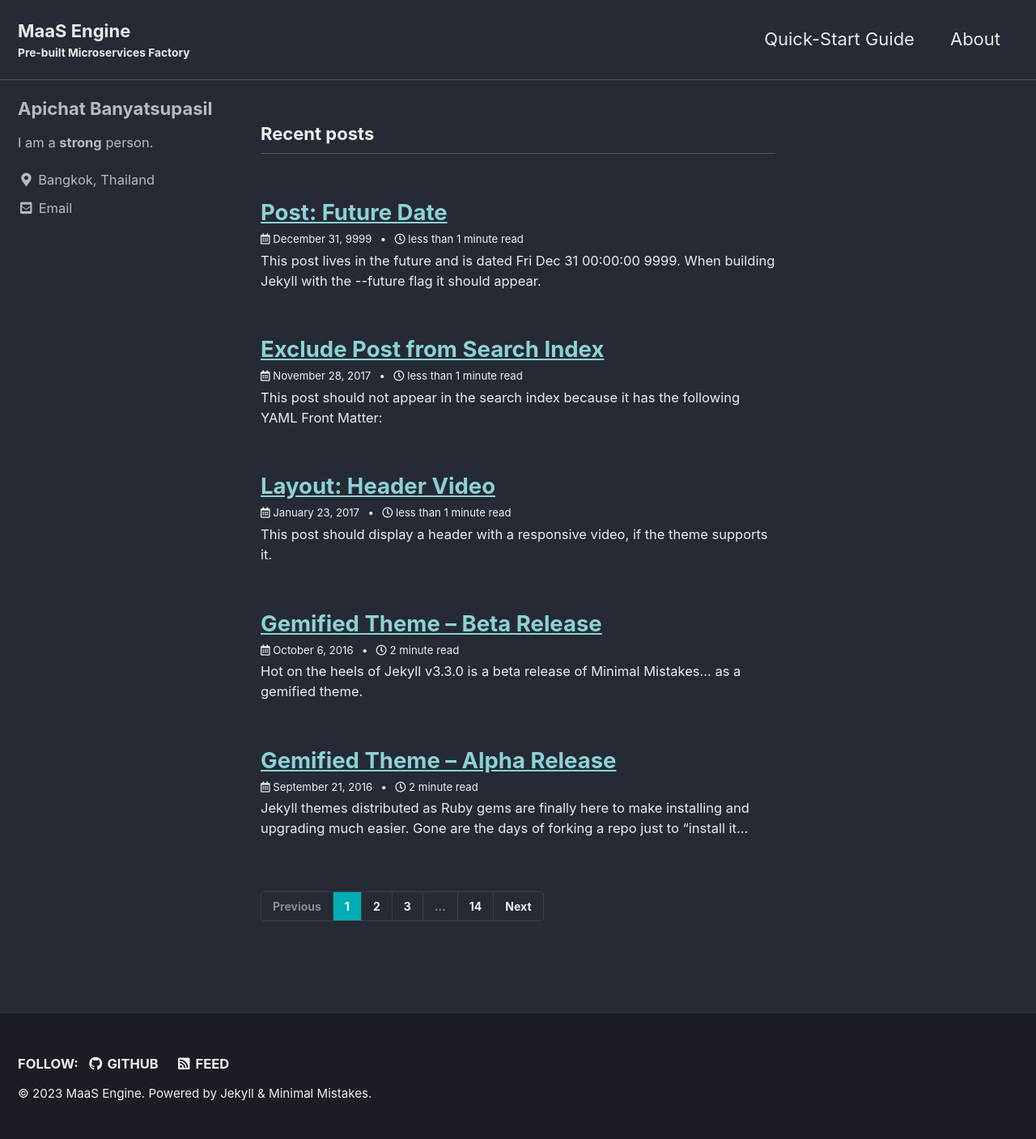
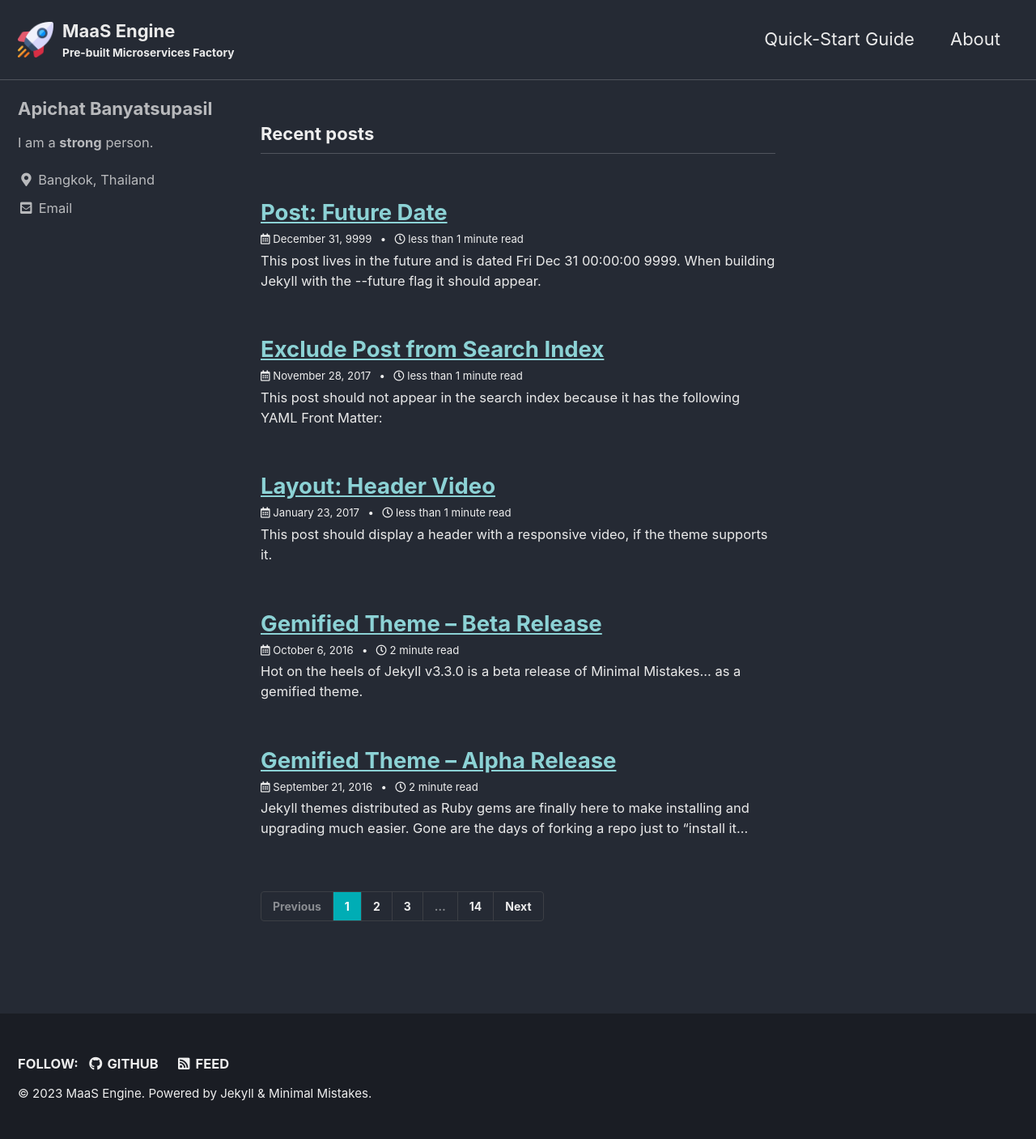
Before and after one commit to lessendev/www.maasengine.com, a Jekyll site: the page built from index.html, in a window 1280 px wide. Shown: the whole page at 81% size. Built offline with Jekyll 4.4.1, drawn with Linux system fonts in a browser that asks for light colours; cached includes are drawn as plain includes; the list of posts is cut into pages by our own code.

Commit message:
add logo

```diff
--- a/_config.yml
+++ b/_config.yml
@@ -25,7 +25,7 @@ url                      : "https://www.maasengine.com" # the base hostname & pr
 baseurl                  : "/" # the subpath of your site, e.g. "/blog"
 repository               : "drsarutobi8/www.maasengine.com" # GitHub username/repo-name e.g. "mmistakes/minimal-mistakes"
 teaser                   : # path of fallback teaser image, e.g. "/assets/images/500x300.png"
-logo                     : # path of logo image to display in the masthead, e.g. "/assets/images/88x88.png"
+logo                     : "/assets/images/logo-192x192.png" # path of logo image to display in the masthead, e.g. "/assets/images/88x88.png"
 masthead_title           : # overrides the website title displayed in the masthead, use " " for no title
 breadcrumbs              : true # true, false (default)
 words_per_minute         : 200
```
Also changed, not shown: assets/images/logo-192x192.png (added).
